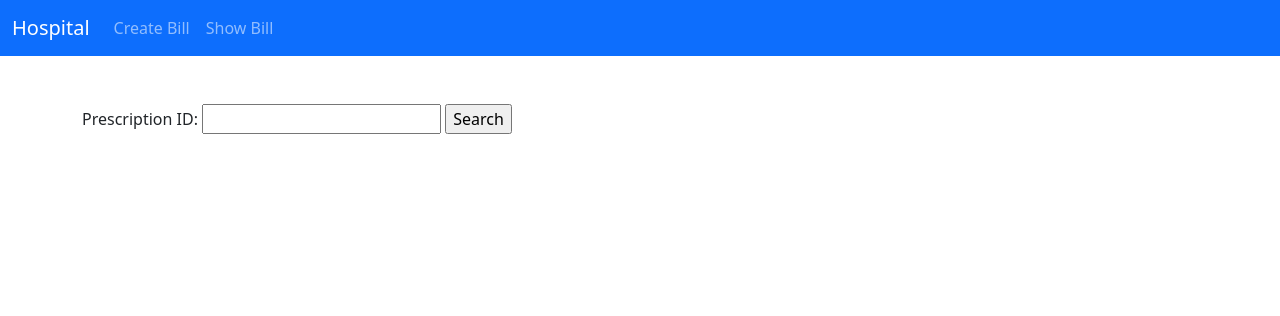
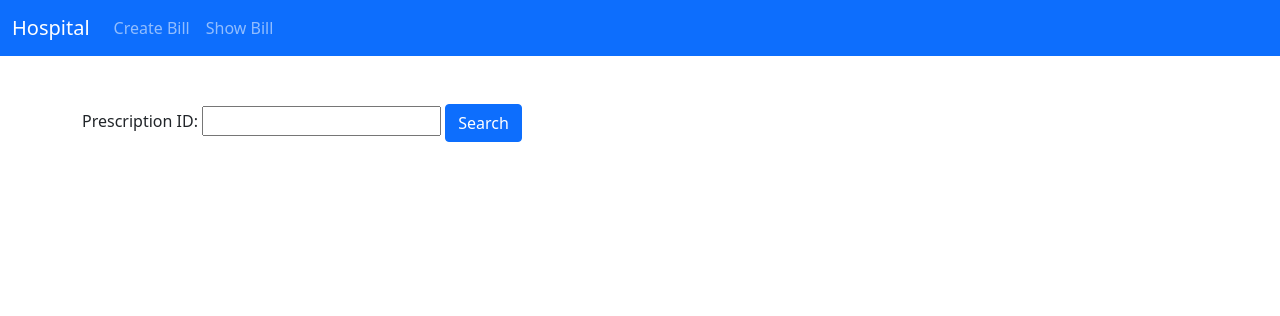
Before and after one commit to sairoopb/Hospital-DBMS, a Django app: template Backend/dbms_project/dbms_app/templates/dbms_app/create_bill.html in a window 1280 px wide. Shown: the top 316 px of the page. Run offline with Django 3.2, Linux system fonts and the light colour scheme; the template is opened without the code that fills it, so the values that code supplies are empty.

Commit message:
all buttons are now the same

```diff
--- a/Backend/dbms_project/dbms_app/templates/dbms_app/appointment.html
+++ b/Backend/dbms_project/dbms_app/templates/dbms_app/appointment.html
@@ -23,7 +23,7 @@
     <input type="text" id="doctor_id" name="doctor_id"><br>
     <label for="Specialization"> Specialization </label><br>
     <input type="text" id="specialization" name="specialization"><br><br>
-    <input type="submit" value="Check">
+    <input type="submit" value="Check" class="btn btn-primary">
 </form>
 
 {% if not data %}
--- a/Backend/dbms_project/dbms_app/templates/dbms_app/create_appointment.html
+++ b/Backend/dbms_project/dbms_app/templates/dbms_app/create_appointment.html
@@ -37,6 +37,6 @@ Appointment is succesfully created.
     <input type="text" id="patient_id" name="patient_id" required><br>
     <label for="bookDate">Appointment Date and Time</label><br>
     <input type="datetime-local" id="bookDate" name="bookDate" required><br><br>
-    <input type="submit" value="Book">
+    <input type="submit" value="Book" class="btn btn-primary">
 </form>
 {% endblock %}
--- a/Backend/dbms_project/dbms_app/templates/dbms_app/create_bill.html
+++ b/Backend/dbms_project/dbms_app/templates/dbms_app/create_bill.html
@@ -27,7 +27,7 @@ Create Bill
     <form method="POST">
         {% csrf_token %}
         Prescription ID: <input type="number" name="presc_id" required>
-        <input type="submit" value="Search">
+        <input type="submit" value="Search" class="btn btn-primary">
     </form>
     <br>
 
@@ -68,7 +68,7 @@ Create Bill
         <form action="create" method="POST">
             {% csrf_token %}
             <input type="hidden" name="presc_id_bill" value={{ presc_id }}>
-            <input type="submit" value="Generate Bill">
+            <input type="submit" value="Generate Bill" class="btn btn-primary">
         </form>
         {% else %}
             {{ bill_result }}
@@ -78,7 +78,7 @@ Create Bill
                 <form action="show" method="POST">
                     {% csrf_token %}
                     <input type="hidden" name="bill_id_create" value={{ bill_id }}>
-                    <input type="submit" value="Show Bill">
+                    <input type="submit" value="Show Bill" class="btn btn-primary">
                 </form>
             {% endif %}
 
--- a/Backend/dbms_project/dbms_app/templates/dbms_app/create_prescription.html
+++ b/Backend/dbms_project/dbms_app/templates/dbms_app/create_prescription.html
@@ -50,7 +50,7 @@
             <td><input type = "text" name = "quantity"></td>
         </tr>
     </table>
-    <input type = "submit" name = "submit">
+    <input type = "submit" name = "submit" class="btn btn-primary">
 
 </form>
 <br>
@@ -62,7 +62,7 @@
     <form action = "show" method="POST">
         {% csrf_token %}
         <input type = "hidden" name = "presc_id_create" value = {{ presc_id }}>
-        <input type = "submit" value = "See Prescription">
+        <input type = "submit" value = "See Prescription" class="btn btn-primary">
     </form>
 {% endif %}
 
--- a/Backend/dbms_project/dbms_app/templates/dbms_app/pay_bill.html
+++ b/Backend/dbms_project/dbms_app/templates/dbms_app/pay_bill.html
@@ -24,7 +24,7 @@ An error occured please try again.
     {% csrf_token %}
     <label for="bill_id"> Bill Number </label><br>
     <input type="text" id="bill_id" name="bill_id" required><br><br>
-    <input type="submit" value="Submit">
+    <input type="submit" value="Submit" class="btn btn-primary">
 </form>
 
 {% if not flag %}
--- a/Backend/dbms_project/dbms_app/templates/dbms_app/payments.html
+++ b/Backend/dbms_project/dbms_app/templates/dbms_app/payments.html
@@ -30,7 +30,7 @@ Bill is succesfully paid.
     <input type="text" id="patient_id" name="patient_id"><br><br>
     <label for="isPaid"> Unpaid : </label>
     <input type="radio" id="isPaid" name="isPaid" value="isPaid"><br><br>
-    <input type="submit" value="Submit">
+    <input type="submit" value="Submit" class="btn btn-primary">
 </form>
 
 {% if not data %}
@@ -66,6 +66,6 @@ Enter the patient ID or click submit
     {% csrf_token %}
     <label for="bill_number"> Bill Number </label><br>
     <input type="text" id="bill_number" name="bill_number" required><br><br>
-    <input type="submit" value="Pay">
+    <input type="submit" value="Pay" class="btn btn-primary">
 </form>
 {% endblock %}
--- a/Backend/dbms_project/dbms_app/templates/dbms_app/show_bill.html
+++ b/Backend/dbms_project/dbms_app/templates/dbms_app/show_bill.html
@@ -26,7 +26,7 @@
     <form method="POST">
       {% csrf_token %}
       Bill ID: <input type = "number" name = "bill_id_show" required>
-      <input type = "submit" value = "Search">
+      <input type = "submit" value = "Search" class="btn btn-primary">
     </form>
 
   {% endif %}
--- a/Backend/dbms_project/dbms_app/templates/dbms_app/show_prescription.html
+++ b/Backend/dbms_project/dbms_app/templates/dbms_app/show_prescription.html
@@ -26,7 +26,7 @@
     <form method="POST">
       {% csrf_token %}
       Prescription ID: <input type = "number" name = "presc_id_show" required>
-      <input type = "submit" value = "Search">
+      <input type = "submit" value = "Search" class="btn btn-primary">
     </form>
 
   {% endif %}
```
